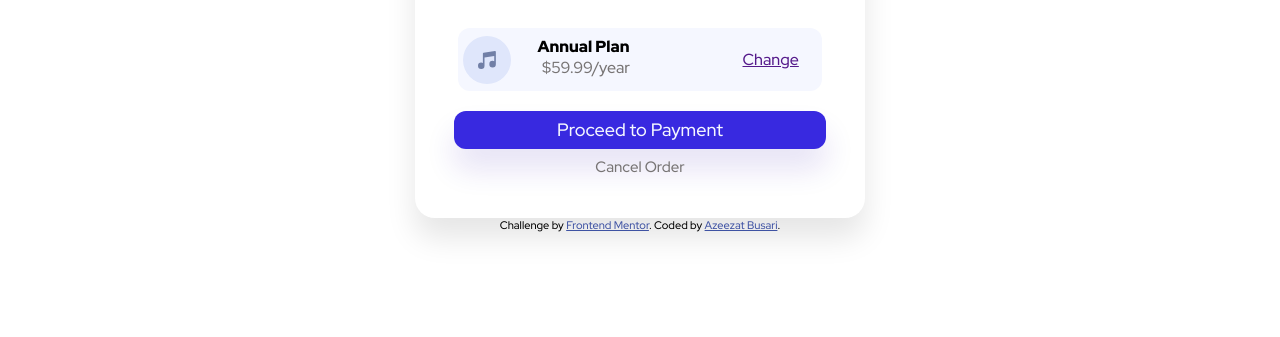
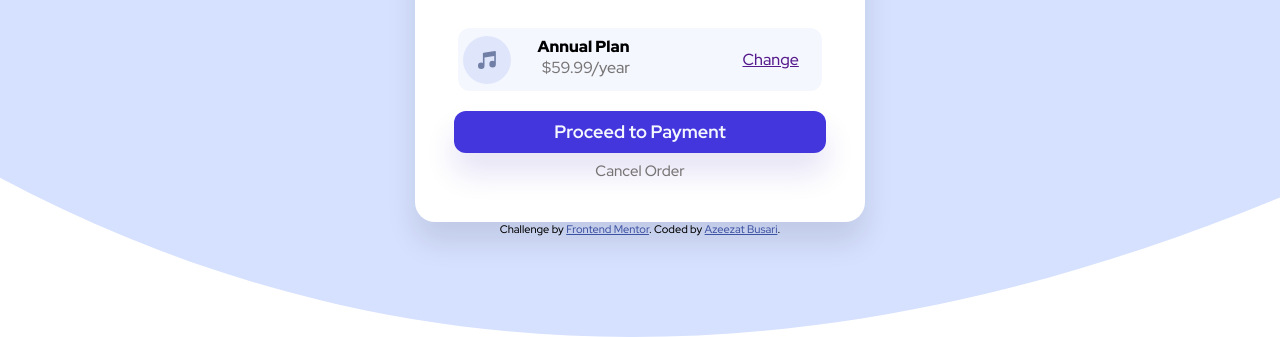
Before and after one commit to BossLadyZ/CSSDaily-2, a plain HTML site: page index.html in a window 1280 px wide. In both pictures the pointer is over the element "Proceed to Payment". Shown: the part 463-800 px from the top of the page. Drawn offline with Linux system fonts and the light colour scheme.

Commit message:
made changes on background and link states

```diff
--- a/styles.css
+++ b/styles.css
@@ -6,6 +6,11 @@
 
 body {
 	font-family: "Red Hat Display", sans-serif;
+	background-image: url("images/pattern-background-desktop.svg");
+	background-repeat: no-repeat;
+	background-attachment: fixed;
+	background-size: cover;
+	/* background-position:left center; */
 }
 
 .container {
@@ -14,8 +19,10 @@ body {
 }
 .card {
 	margin-top: 15%;
+	background-color: #fff;
 	box-shadow: 0px 20px 30px 0 rgba(0, 0, 0, 0.1);
 	border-radius: 20px;
+	overflow: hidden;
 }
 .order-summary {
 	display: grid;
@@ -24,16 +31,16 @@ body {
 	align-items: center;
 	text-align: center;
 	margin-top: 1%;
-    padding: 7%;
+	padding: 7%;
 }
-h1{
-    font-weight: 900;
+h1 {
+	font-weight: 900;
 }
 p {
 	font-size: 18px;
 	color: rgb(119, 116, 116);
 	margin: 5%;
-    font-weight: 500;
+	font-weight: 500;
 }
 /* img{
     border-radius-top-left: 2%;
@@ -73,13 +80,24 @@ p {
 	margin: 2%;
 	padding: 2%;
 	border-radius: 12px;
-    box-shadow: 0px 20px 30px 0 rgba(51, 17, 175, 0.12);
+	box-shadow: 0px 20px 30px 0 rgba(51, 17, 175, 0.12);
 	/* width: 390px; */
+}
+.button:hover{
+	background-color: hsl(245, 71%, 54%);
+	padding: 2.5%;
+}
+.button > a:hover{
+	color: hsl(225, 100%, 98%);
+}
+a:hover{
+	color:hsl(245, 75%, 52%);
+	font-weight: 700;
 }
 .cancel {
 	text-decoration: none;
 	margin-bottom: 10px;
 	font-size: 15px;
 	color: rgb(119, 116, 116);
-    font-weight: 500;
+	font-weight: 500;
 }
```
